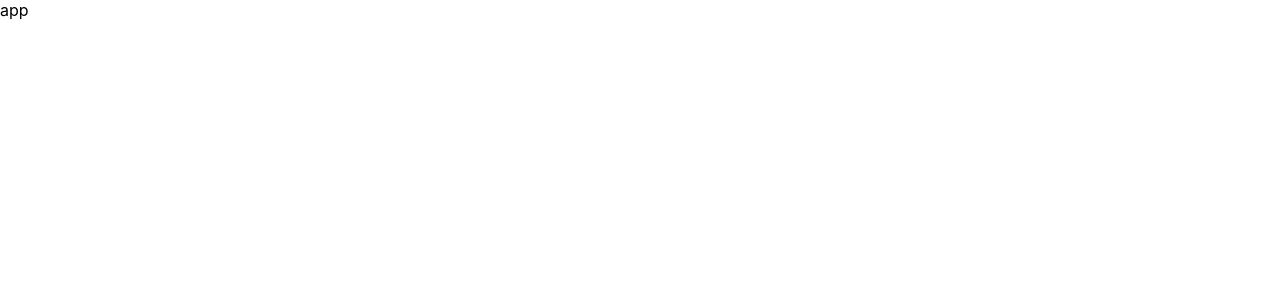
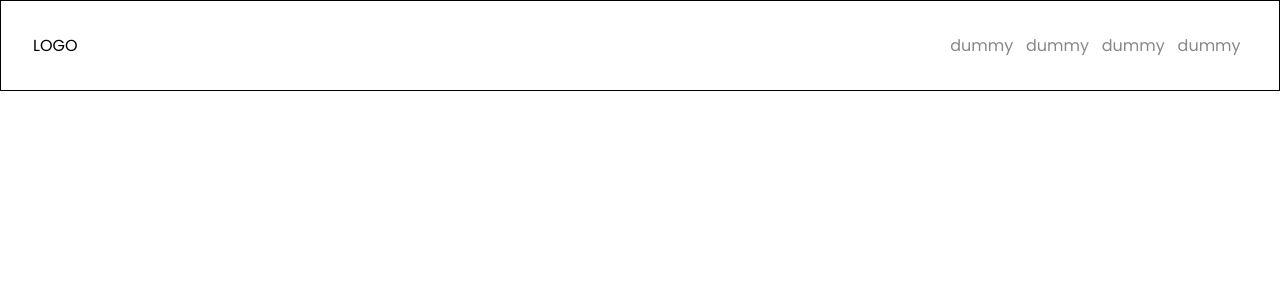
Before and after one commit to Yoavbenzvi/moyyn-task, a React (Create React App) app: page / in a window 1280 px wide. Shown: the top 300 px of the page. Built offline with nearby package versions, Linux system fonts and the light colour scheme.

Commit message:
added a dummy navigation
-added a footer component
-created a navigation bar
-created a navigation link component, with dynamic path and possible dynamic className

```diff
--- a/public/index.html
+++ b/public/index.html
@@ -24,6 +24,7 @@
       work correctly both with client-side routing and a non-root public URL.
       Learn how to configure a non-root public URL by running `npm run build`.
     -->
+    <link href="https://fonts.googleapis.com/css2?family=Poppins&display=swap" rel="stylesheet">
     <title>Moyyn</title>
   </head>
   <body>
--- a/src/App.js
+++ b/src/App.js
@@ -1,9 +1,12 @@
 import React from 'react';
+import MainNavigation from './components/Navigation/MainNavigation';
 
 const App = () => {
   return (
     <div className="">
-      app
+      <MainNavigation />
+   	{/*body*/}
+   	{/*footer*/}
     </div>
   );
 }
--- /dev/null
+++ b/src/components/Navigation/MainNavigation.css
@@ -0,0 +1,10 @@
+.main-navigation {
+	padding: 2rem;
+	background-color: white;
+	border: 1px solid black;
+	position: sticky;
+	top: 0;
+	display: flex;
+	justify-content: space-between;
+	align-items: center;
+}
--- /dev/null
+++ b/src/components/Navigation/MainNavigation.js
@@ -0,0 +1,16 @@
+import React from 'react';
+import NavButtons from './NavButtons';
+import './MainNavigation.css';
+
+const MainNavigation = () => {
+	return(
+		<nav className='main-navigation'>
+			<div>
+				LOGO
+			</div>
+			<NavButtons />
+		</nav>
+	)
+}
+
+export default MainNavigation
--- /dev/null
+++ b/src/components/Navigation/NavButtons.css
@@ -0,0 +1,4 @@
+.navigation-buttons {
+	display: flex;
+	justify-content: space-around;
+}
--- a/src/components/Navigation/NavButtons.js
+++ b/src/components/Navigation/NavButtons.js
@@ -1,11 +1,16 @@
 import React from 'react';
+import Navlink from './Navlink';
+import './NavButtons.css';
 
-const X = () => {
+const NavButtons = () => {
 	return(
-		<div>
-			X
+		<div className='navigation-buttons'>
+			<Navlink text={'dummy'}></Navlink>
+			<Navlink text={'dummy'}></Navlink>
+			<Navlink text={'dummy'}></Navlink>
+			<Navlink text={'dummy'}></Navlink>
 		</div>
 	)
 }
 
-export default X
+export default NavButtons
--- /dev/null
+++ b/src/components/Navigation/Navlink.css
@@ -0,0 +1,5 @@
+.navigation-link {
+  margin-right: 0.4rem;
+  margin-left: 0.4rem;
+  color: #888888;
+}
--- a/src/components/Navigation/Navlink.js
+++ b/src/components/Navigation/Navlink.js
@@ -1,11 +1,12 @@
 import React from 'react';
+import './Navlink.css';
 
-const X = () => {
+const Navlink = ({ text, path, classNames}) => {
 	return(
-		<div>
-			X
+		<div onClick={() => console.log('click')} className={`navigation-link ${classNames}`}>
+			{text}
 		</div>
 	)
 }
 
-export default X
+export default Navlink
--- a/src/index.css
+++ b/src/index.css
@@ -1,13 +1,16 @@
 body {
   margin: 0;
-  font-family: -apple-system, BlinkMacSystemFont, 'Segoe UI', 'Roboto', 'Oxygen',
-    'Ubuntu', 'Cantarell', 'Fira Sans', 'Droid Sans', 'Helvetica Neue',
-    sans-serif;
-  -webkit-font-smoothing: antialiased;
-  -moz-osx-font-smoothing: grayscale;
+  font-family: 'Poppins', sans-serif;
 }
 
 code {
   font-family: source-code-pro, Menlo, Monaco, Consolas, 'Courier New',
     monospace;
 }
+
+.center {
+  text-align: center;
+  display: flex;
+  justify-content: center;
+  align-items: center;
+}
```
Also changed, not shown: src/components/Navigation/Navigation.js (deleted, +0 -11 lines), src/components/Footer/Footer.js (added).
